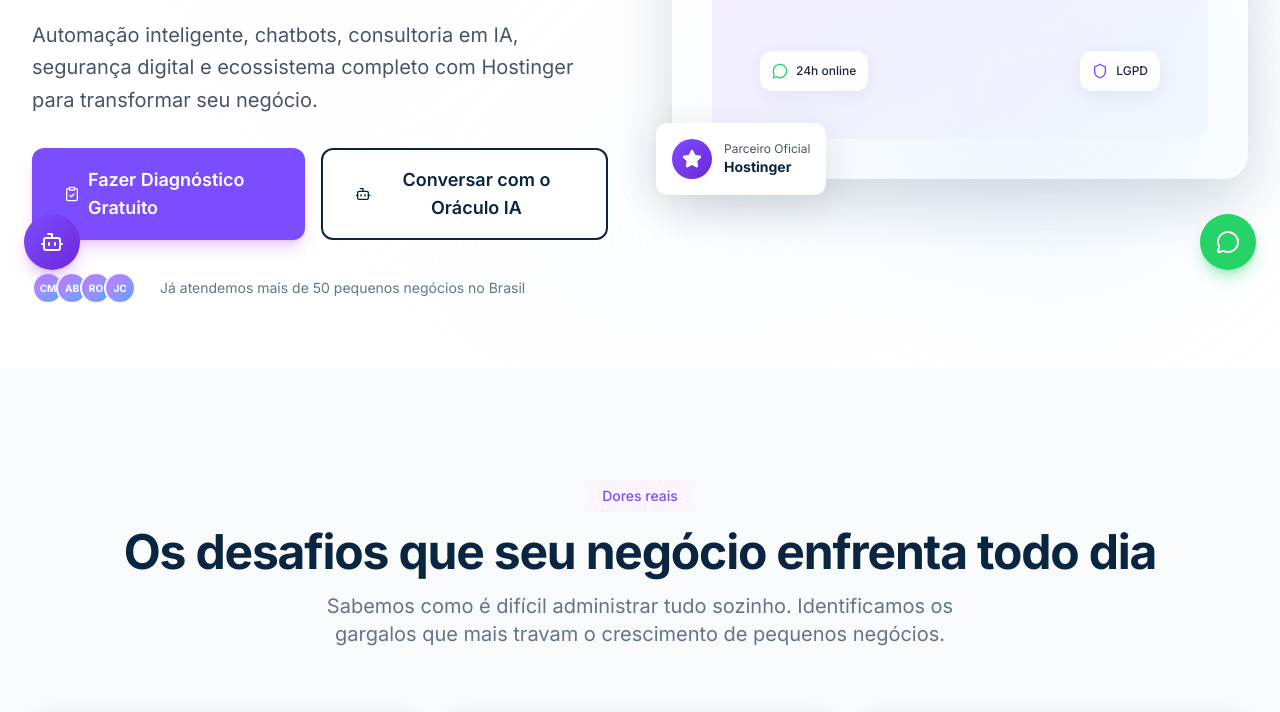
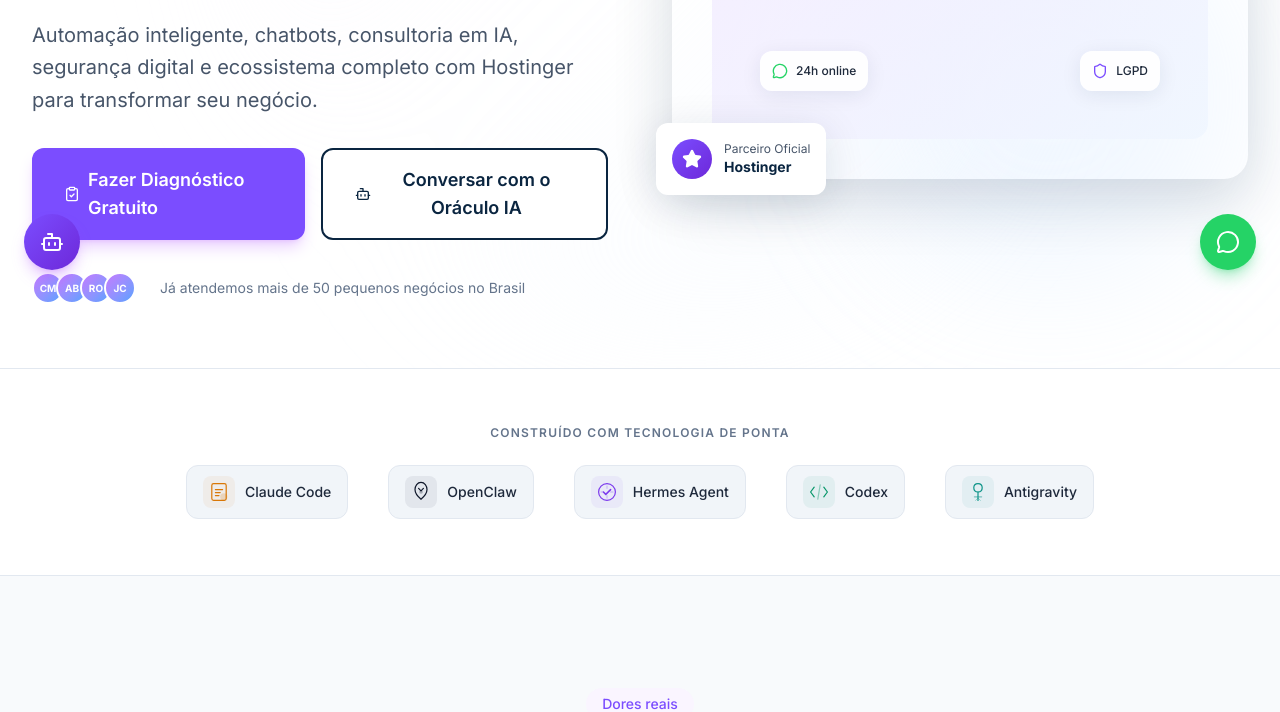
Before and after one commit to eduardofontana/oraculoai.cloud, a Next.js app: page / in a window 1280 px wide. Shown: the part 506-1218 px from the top of the page. Built offline with nearby package versions, Linux system fonts and the light colour scheme.

Commit message:
feat: adiciona seção Powered By com ícones de IA e og-image.svg
- Cria componente PoweredBy com logos SVG de Claude Code,
  OpenClaw, Hermes Agent, Codex e Antigravity
- Adiciona seção entre Hero e Problems na landing page
- Cria og-image.svg com dimensões 1200x630 para preview social

```diff
--- a/src/app/page.tsx
+++ b/src/app/page.tsx
@@ -1,4 +1,5 @@
 import { Hero } from "@/components/sections/Hero"
+import { PoweredBy } from "@/components/sections/PoweredBy"
 import { Problems } from "@/components/sections/Problems"
 import { Services } from "@/components/sections/Services"
 import { HowItWorks } from "@/components/sections/HowItWorks"
@@ -13,6 +14,7 @@ export default function Home() {
   return (
     <>
       <Hero />
+      <PoweredBy />
       <Problems />
       <Services />
       <HowItWorks />
--- /dev/null
+++ b/src/components/sections/PoweredBy.tsx
@@ -0,0 +1,107 @@
+"use client"
+
+import { motion } from "framer-motion"
+
+const tools = [
+  {
+    name: "Claude Code",
+    color: "#D97706",
+    icon: (
+      <svg viewBox="0 0 40 40" fill="none" className="w-6 h-6">
+        <rect x="8" y="6" width="24" height="28" rx="3" stroke="currentColor" strokeWidth="2" fill="none" />
+        <path d="M14 16h12" stroke="currentColor" strokeWidth="2" strokeLinecap="round" />
+        <path d="M14 21h8" stroke="currentColor" strokeWidth="2" strokeLinecap="round" />
+        <path d="M14 26h6" stroke="currentColor" strokeWidth="2" strokeLinecap="round" />
+        <circle cx="28" cy="28" r="6" fill="currentColor" opacity="0.2" />
+      </svg>
+    ),
+  },
+  {
+    name: "OpenClaw",
+    color: "#0F172A",
+    icon: (
+      <svg viewBox="0 0 40 40" fill="none" className="w-6 h-6">
+        <path d="M20 4C14 4 10 10 10 16c0 8 10 16 10 16s10-8 10-16C30 10 26 4 20 4z" stroke="currentColor" strokeWidth="2" fill="none" />
+        <path d="M16 14l4 4 4-4" stroke="currentColor" strokeWidth="2" strokeLinecap="round" strokeLinejoin="round" />
+        <circle cx="20" cy="20" r="3" fill="currentColor" opacity="0.3" />
+      </svg>
+    ),
+  },
+  {
+    name: "Hermes Agent",
+    color: "#7C3AED",
+    icon: (
+      <svg viewBox="0 0 40 40" fill="none" className="w-6 h-6">
+        <circle cx="20" cy="20" r="14" stroke="currentColor" strokeWidth="2" fill="none" />
+        <path d="M14 20l4 4 8-8" stroke="currentColor" strokeWidth="2.5" strokeLinecap="round" strokeLinejoin="round" />
+        <path d="M20 10v4M20 26v4M10 20h4M26 20h4" stroke="currentColor" strokeWidth="1.5" strokeLinecap="round" opacity="0.4" />
+      </svg>
+    ),
+  },
+  {
+    name: "Codex",
+    color: "#059669",
+    icon: (
+      <svg viewBox="0 0 40 40" fill="none" className="w-6 h-6">
+        <path d="M12 12l-6 8 6 8" stroke="currentColor" strokeWidth="2" strokeLinecap="round" strokeLinejoin="round" fill="none" />
+        <path d="M28 12l6 8-6 8" stroke="currentColor" strokeWidth="2" strokeLinecap="round" strokeLinejoin="round" fill="none" />
+        <path d="M22 8l-4 24" stroke="currentColor" strokeWidth="2" strokeLinecap="round" opacity="0.4" />
+      </svg>
+    ),
+  },
+  {
+    name: "Antigravity",
+    color: "#0D9488",
+    icon: (
+      <svg viewBox="0 0 40 40" fill="none" className="w-6 h-6">
+        <path d="M20 6c-4 0-7 3-7 7s3 7 7 7 7-3 7-7-3-7-7-7z" stroke="currentColor" strokeWidth="2" fill="none" />
+        <path d="M20 20v14" stroke="currentColor" strokeWidth="2" strokeLinecap="round" />
+        <path d="M14 28h12" stroke="currentColor" strokeWidth="2" strokeLinecap="round" opacity="0.5" />
+        <path d="M16 34l4-4 4 4" stroke="currentColor" strokeWidth="1.5" strokeLinecap="round" strokeLinejoin="round" opacity="0.4" />
+      </svg>
+    ),
+  },
+]
+
+export function PoweredBy() {
+  return (
+    <section className="py-10 sm:py-14 bg-white dark:bg-gray-900 border-y border-gray-100 dark:border-gray-800">
+      <div className="container-main">
+        <motion.div
+          initial={{ opacity: 0, y: 20 }}
+          whileInView={{ opacity: 1, y: 0 }}
+          viewport={{ once: true }}
+          transition={{ duration: 0.5 }}
+          className="flex flex-col items-center gap-6"
+        >
+          <span className="text-xs font-semibold tracking-widest uppercase text-gray-400 dark:text-gray-500">
+            Construído com tecnologia de ponta
+          </span>
+
+          <div className="flex flex-wrap items-center justify-center gap-6 sm:gap-10">
+            {tools.map((tool, index) => (
+              <motion.div
+                key={tool.name}
+                initial={{ opacity: 0, y: 10 }}
+                whileInView={{ opacity: 1, y: 0 }}
+                viewport={{ once: true }}
+                transition={{ duration: 0.3, delay: index * 0.06 }}
+                className="flex items-center gap-2.5 px-4 py-2.5 rounded-xl bg-gray-50 dark:bg-gray-800/50 border border-gray-100 dark:border-gray-700/50 hover:border-gray-200 dark:hover:border-gray-600 transition-all duration-300 group"
+              >
+                <div
+                  className="w-8 h-8 rounded-lg flex items-center justify-center transition-transform duration-300 group-hover:scale-110"
+                  style={{ color: tool.color, backgroundColor: `${tool.color}10` }}
+                >
+                  {tool.icon}
+                </div>
+                <span className="text-sm font-medium text-gray-600 dark:text-gray-300 group-hover:text-gray-900 dark:group-hover:text-white transition-colors">
+                  {tool.name}
+                </span>
+              </motion.div>
+            ))}
+          </div>
+        </motion.div>
+      </div>
+    </section>
+  )
+}
```
Also changed, not shown: public/og-image.svg (added).
